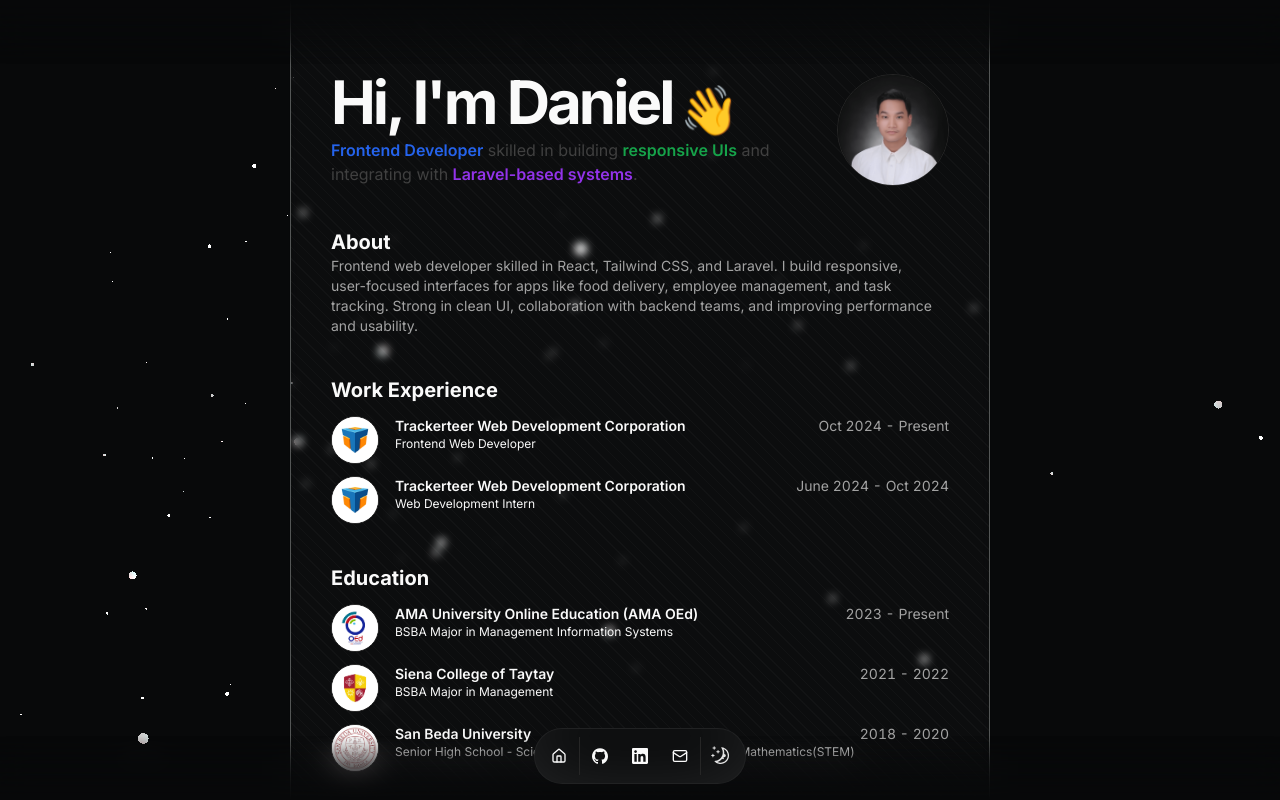
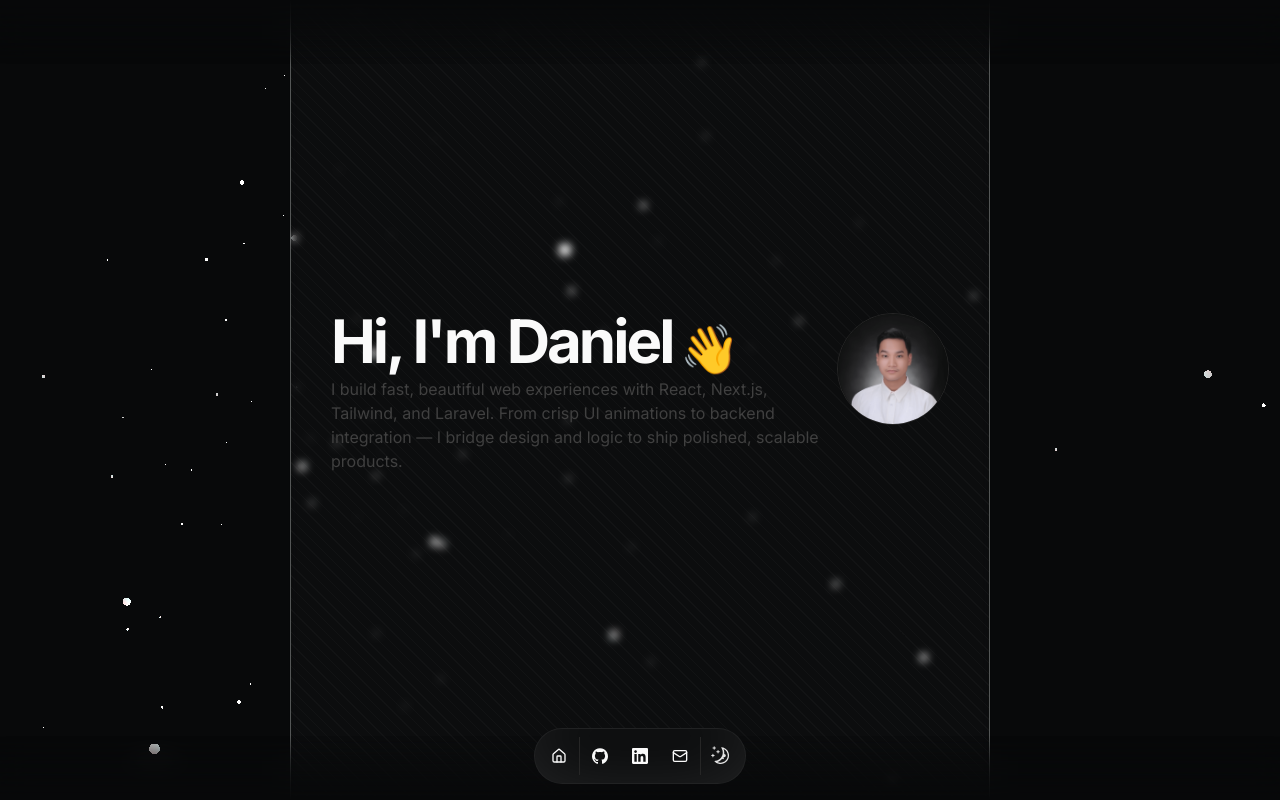
Before and after one commit to DanezseWork/my-portfolio, a Next.js app: page / in a window 1280 px wide. Shown: the top 800 px of the page. Built offline with nearby package versions, Linux system fonts and the light colour scheme.

Commit message:
New layout
* Making each section's height the whole screen

```diff
--- a/package.json
+++ b/package.json
@@ -29,6 +29,7 @@
     "react": "^18.3.1",
     "react-dom": "^18.3.1",
     "react-markdown": "^9.1.0",
+    "react-simple-typewriter": "^5.0.1",
     "rehype-pretty-code": "^0.13.2",
     "rehype-stringify": "^10.0.1",
     "remark-gfm": "^4.0.1",
--- a/src/app/page.tsx
+++ b/src/app/page.tsx
@@ -43,8 +43,8 @@
 }, []);
 
   return (
-    <main className="flex flex-col min-h-[100dvh] max-w-[700px] py-20 px-10 mx-auto space-y-10 minecraft-glass">
-      <section id="hero">
+    <main className="flex flex-col min-h-[100dvh] max-w-[700px] px-10 mx-auto space-y-10 minecraft-glass">
+      <section id="hero" className="min-h-[100vh] flex items-center">
         <div className="mx-auto w-full max-w-2xl space-y-8">
           <div className="gap-2 flex justify-between">
             <div className="flex-col flex flex-1 space-y-1.5">
@@ -78,9 +78,9 @@
           </div>
         </div>
       </section>
-      <section id="about">
+      <section id="about" className=" min-h-[100vh] flex flex-col justify-center">
         <BlurFade delay={BLUR_FADE_DELAY * 3}>
-          <h2 className="text-xl font-bold">About</h2>
+          <h2 className="text-3xl font-bold pb-3">About</h2>
         </BlurFade>
         <BlurFade delay={BLUR_FADE_DELAY * 4}>
           <Markdown className="prose max-w-full text-pretty font-sans text-sm text-muted-foreground dark:prose-invert">
@@ -88,10 +88,10 @@
           </Markdown>
         </BlurFade>
       </section>
-      <section id="work">
+      <section id="work" className=" min-h-[100vh] flex items-center">
         <div className="flex min-h-0 flex-col gap-y-3">
           <BlurFade delay={BLUR_FADE_DELAY * 5}>
-            <h2 className="text-xl font-bold">Work Experience</h2>
+            <h2 className="text-3xl font-bold pb-3">Work</h2>
           </BlurFade>
           {DATA.work.map((work, id) => (
             <BlurFade
@@ -113,10 +113,25 @@
           ))}
         </div>
       </section>
-      <section id="education">
+      <section id="skills" className=" min-h-[100vh] flex items-center">
         <div className="flex min-h-0 flex-col gap-y-3">
+          <BlurFade delay={BLUR_FADE_DELAY * 9}>
+            <h2 className="text-3xl font-bold pb-3">Skills</h2>
+          </BlurFade>
+          <div className="flex flex-wrap gap-1">
+            {/* {DATA.skills.map((skill, id) => (
+              <BlurFade key={skill} delay={BLUR_FADE_DELAY * 10 + id * 0.05}>
+                <Badge key={skill}>{skill}</Badge>
+              </BlurFade>
+            ))} */}
+            <Skills />
+          </div>
+        </div>
+      </section>
+      <section id="education" className="min-h-[100vh] flex items-center">
+        <div className="flex min-h-0 flex-col gap-y-3 w-full">
           <BlurFade delay={BLUR_FADE_DELAY * 7}>
-            <h2 className="text-xl font-bold">Education</h2>
+            <h2 className="text-3xl font-bold pb-3">Education</h2>
           </BlurFade>
           {DATA.education.map((education, id) => (
             <BlurFade
@@ -136,21 +151,7 @@
           ))}
         </div>
       </section>
-      <section id="skills">
-        <div className="flex min-h-0 flex-col gap-y-3">
-          <BlurFade delay={BLUR_FADE_DELAY * 9}>
-            <h2 className="text-xl font-bold">Skills</h2>
-          </BlurFade>
-          <div className="flex flex-wrap gap-1">
-            {/* {DATA.skills.map((skill, id) => (
-              <BlurFade key={skill} delay={BLUR_FADE_DELAY * 10 + id * 0.05}>
-                <Badge key={skill}>{skill}</Badge>
-              </BlurFade>
-            ))} */}
-            <Skills />
-          </div>
-        </div>
-      </section>
+
       {/* <section id="projects">
         <div className="space-y-12 w-full py-12">
           <BlurFade delay={BLUR_FADE_DELAY * 11}>
@@ -235,7 +236,13 @@
           </BlurFade>
         </div>
       </section> */}
-      <section id="contact">
+      <section id="contact" className="min-h-[100vh] flex items-center">
+        <div className="flex min-h-0 flex-col gap-y-3 w-full">
+          <BlurFade delay={BLUR_FADE_DELAY * 9}>
+            <h2 className="text-3xl font-bold pb-3">Contact</h2>
+          </BlurFade>
+          <ContactForm />
+        </div>
         {/* <div className="grid items-center justify-center gap-4 px-4 text-center md:px-6 w-full py-12">
           <BlurFade delay={BLUR_FADE_DELAY * 16}>
             <div className="space-y-3">
@@ -253,7 +260,6 @@
             </div>
           </BlurFade>
         </div> */}
-        <ContactForm />
       </section>
     </main>
   );
--- a/src/data/resume.tsx
+++ b/src/data/resume.tsx
@@ -8,7 +8,7 @@
   location: "Mabalacat, Pampanga, Philippines",
   locationLink: "https://www.google.com/maps/place/sanfrancisco",
   description:
-    "Frontend Developer skilled in building responsive UIs and integrating with Laravel-based systems.",
+    "I build fast, beautiful web experiences with React, Next.js, Tailwind, and Laravel. From crisp UI animations to backend integration — I bridge design and logic to ship polished, scalable products.",
   summary:
     "Frontend web developer skilled in React, Tailwind CSS, and Laravel. I build responsive, user-focused interfaces for apps like food delivery, employee management, and task tracking. Strong in clean UI, collaboration with backend teams, and improving performance and usability.",
   avatarUrl: "/me.png",
```
Also changed, not shown: 1 other file (tests, documents, lock files or other folders).
